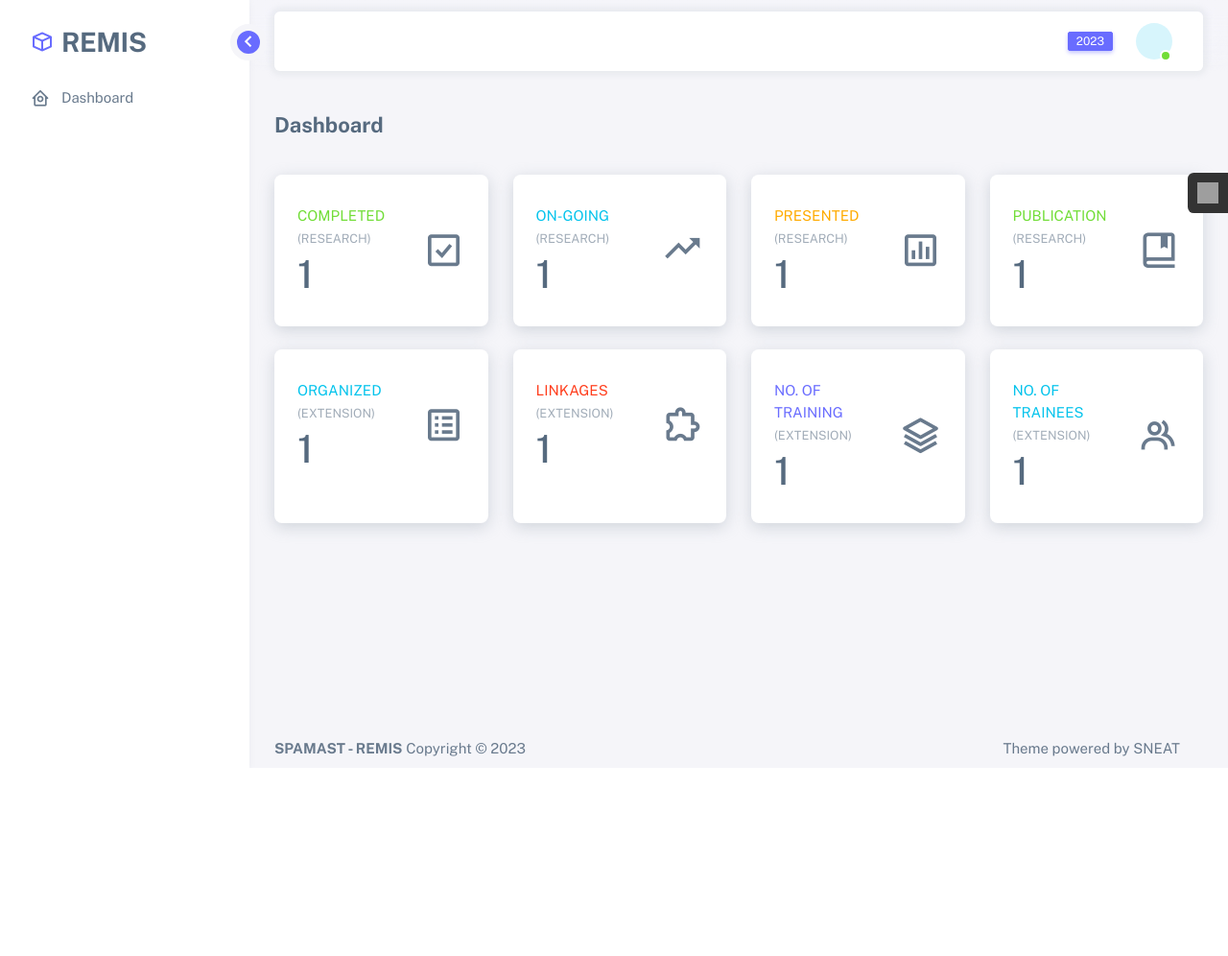
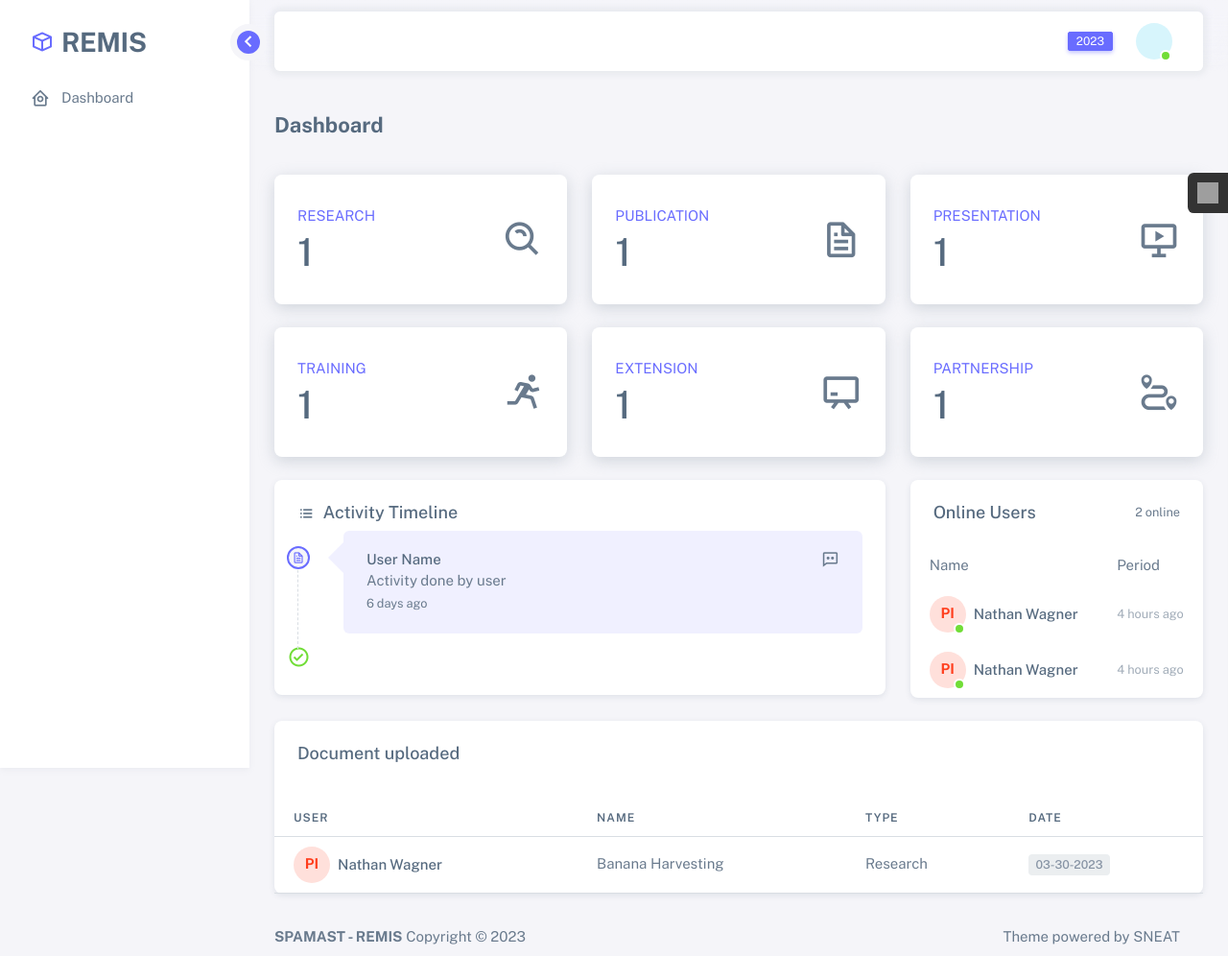
Before and after one commit to dondodano/remisapp, a Laravel app: page /dashboard in a window 1280 px wide. Shown: the whole page at 96% size. Before the commit the page ends 800 px from the top, so only its background shows below. Run offline with Laravel 8, Linux system fonts and the light colour scheme; the visitor is signed in with stand-in values (Sample User, id 1); data that the repository does not hold is empty; parts of the project's set-up code (start-up, migrations or seed data) failed here and were passed over; some libraries are stand-ins or nearby versions; grey boxes are pictures that could not be loaded.

Commit message:
updated dashboard

```diff
--- a/resources/views/livewire/dashboard/index.blade.php
+++ b/resources/views/livewire/dashboard/index.blade.php
@@ -1,71 +1,54 @@
 <div>
+    <!-- Document Count -->
     <div class="row">
-        <div class="col-xl-3 mb-4">
+        <div class="col-xl-4 mb-4">
             <div class="card border-left-primary shadow h-100 py-2">
                 <div class="card-body">
                     <div class="row no-gutters align-items-center">
                         <div class="col mr-2">
-                            <div class="text-xs font-weight-bold text-success text-uppercase mb-1">
-                                Completed <br/><small class="text-muted">(Research)</small>
+                            <div class="text-xs font-weight-bold text-primary text-uppercase mb-1">
+                                Research
                             </div>
                             <div class="h5 mb-0 font-weight-bold text-gray-800 dash-count">1</div>
                         </div>
                         <div class="col-auto">
-                            <i class='bx bx-check-square dash-icon '></i>
+                            <i class='bx bx-search-alt dash-icon'></i>
                         </div>
                     </div>
                 </div>
             </div>
         </div>
 
-        <div class="col-xl-3 mb-4">
+        <div class="col-xl-4 mb-4">
             <div class="card border-left-primary shadow h-100 py-2">
                 <div class="card-body">
                     <div class="row no-gutters align-items-center">
                         <div class="col mr-2">
-                            <div class="text-xs font-weight-bold text-info text-uppercase mb-1">
-                                On-Going <br/><small class="text-muted">(Research)</small>
+                            <div class="text-xs font-weight-bold text-primary text-uppercase mb-1">
+                                Publication
                             </div>
                             <div class="h5 mb-0 font-weight-bold text-gray-800 dash-count">1</div>
                         </div>
                         <div class="col-auto">
-                            <i class='bx bx-trending-up  dash-icon'></i>
+                            <i class='bx bx-file dash-icon'></i>
                         </div>
                     </div>
                 </div>
             </div>
         </div>
 
-        <div class="col-xl-3 mb-4">
+        <div class="col-xl-4 mb-4">
             <div class="card border-left-primary shadow h-100 py-2">
                 <div class="card-body">
                     <div class="row no-gutters align-items-center">
                         <div class="col mr-2">
-                            <div class="text-xs font-weight-bold text-warning text-uppercase mb-1">
-                                Presented <br/><small class="text-muted">(Research)</small>
+                            <div class="text-xs font-weight-bold text-primary text-uppercase mb-1">
+                                Presentation
                             </div>
                             <div class="h5 mb-0 font-weight-bold text-gray-800 dash-count">1</div>
                         </div>
                         <div class="col-auto">
-                            <i class='bx bx-bar-chart-square dash-icon'></i>
-                        </div>
-                    </div>
-                </div>
-            </div>
-        </div>
-
-        <div class="col-xl-3 mb-4">
-            <div class="card border-left-primary shadow h-100 py-2">
-                <div class="card-body">
-                    <div class="row no-gutters align-items-center">
-                        <div class="col mr-2">
-                            <div class="text-xs font-weight-bold text-success text-uppercase mb-1">
-                                Publication <br/><small class="text-muted">(Research)</small>
-                            </div>
-                            <div class="h5 mb-0 font-weight-bold text-gray-800 dash-count">1</div>
-                        </div>
-                        <div class="col-auto">
-                            <i class='bx bx-book-bookmark  dash-icon' ></i>
+                            <i class='bx bx-slideshow dash-icon' ></i>
                         </div>
                     </div>
                 </div>
@@ -74,81 +57,187 @@
     </div>
 
     <div class="row">
-        <div class="col-xl-3 mb-4">
+        <div class="col-xl-4 mb-4">
             <div class="card border-left-primary shadow h-100 py-2">
                 <div class="card-body">
                     <div class="row no-gutters align-items-center">
                         <div class="col mr-2">
-                            <div class="text-xs font-weight-bold text-info text-uppercase mb-1">
-                                Organized <br/><small class="text-muted">(Extension)</small>
+                            <div class="text-xs font-weight-bold text-primary text-uppercase mb-1">
+                                Training
                             </div>
                             <div class="h5 mb-0 font-weight-bold text-gray-800 dash-count">1</div>
                         </div>
                         <div class="col-auto">
-                            <i class='bx bx-spreadsheet dash-icon' ></i>
+                            <i class='bx bx-run dash-icon'></i>
                         </div>
                     </div>
                 </div>
             </div>
         </div>
 
-        <div class="col-xl-3 mb-4">
+        <div class="col-xl-4 mb-4">
             <div class="card border-left-primary shadow h-100 py-2">
                 <div class="card-body">
                     <div class="row no-gutters align-items-center">
                         <div class="col mr-2">
-                            <div class="text-xs font-weight-bold text-danger text-uppercase mb-1">
-                                Linkages <br/><small class="text-muted">(Extension)</small>
+                            <div class="text-xs font-weight-bold text-primary text-uppercase mb-1">
+                                Extension
                             </div>
                             <div class="h5 mb-0 font-weight-bold text-gray-800 dash-count">1</div>
                         </div>
                         <div class="col-auto">
-                            <i class='bx bx-extension dash-icon' ></i>
+                            <i class='bx bx-chalkboard dash-icon'></i>
                         </div>
                     </div>
                 </div>
             </div>
         </div>
 
-        <div class="col-xl-3 mb-4">
+        <div class="col-xl-4 mb-4">
             <div class="card border-left-primary shadow h-100 py-2">
                 <div class="card-body">
                     <div class="row no-gutters align-items-center">
                         <div class="col mr-2">
                             <div class="text-xs font-weight-bold text-primary text-uppercase mb-1">
-                                No. of Training <br/><small class="text-muted">(Extension)</small>
+                                Partnership
                             </div>
                             <div class="h5 mb-0 font-weight-bold text-gray-800 dash-count">1</div>
                         </div>
                         <div class="col-auto">
-                            <i class='bx bx-layer dash-icon' ></i>
-                        </div>
-                    </div>
-                </div>
-            </div>
-        </div>
-
-        <div class="col-xl-3 mb-4">
-            <div class="card border-left-primary shadow h-100 py-2">
-                <div class="card-body">
-                    <div class="row no-gutters align-items-center">
-                        <div class="col mr-2">
-                            <div class="text-xs font-weight-bold text-info text-uppercase mb-1">
-                                No. of Trainees <br/><small class="text-muted">(Extension)</small>
-                            </div>
-                            <div class="h5 mb-0 font-weight-bold text-gray-800 dash-count">1</div>
-                        </div>
-                        <div class="col-auto">
-                            <i class='bx bx-group dash-icon' ></i>
+                            <i class='bx bx-trip dash-icon'></i>
                         </div>
                     </div>
                 </div>
             </div>
         </div>
     </div>
+    <!--/ Document Count -->
 
-    <div class="row">
+
+    <div class="row mb-4">
+
+        <!-- Activity Timeline -->
+        <div class="col-md-8">
+            <div class="card">
+                <div class="card-header  d-flex align-items-center justify-content-between">
+                    <h5 class="card-title m-0 me-2"><i class="bx bx-list-ul me-2"></i>Activity Timeline</h5>
+                </div>
+                <div class="card-body">
+
+                    <ul class="timeline timeline-dashed ">
+                        <li class="mb-4 timeline-item timeline-item-primary">
+                            <span class="timeline-indicator timeline-indicator-primary">
+                                <i class='bx bx-file'></i>
+                            </span>
+                            <div class="timeline-event">
+                                <div class="timeline-header mb-0">
+                                    <h6 class="mb-0">User Name</h6>
+                                    <a href="/evaluate/1" class="btn p-0" type="button" title="Evaluate">
+                                        <i class='bx bx-comment-dots'></i>
+                                    </a>
+                                </div>
+                                <p class="mb-0">Activity done by user</p>
+                                <small>6 days ago</small>
+                            </div>
+                        </li>
+
+                        <li class="timeline-end-indicator">
+                            <i class="bx bx-check-circle text-success"></i>
+                        </li>
+                    </ul>
+
+                </div>
+            </div>
+        </div>
+        <!--/ Activity Timeline -->
+
+        <!-- Online Users -->
+        <div class="col-md-4">
+            <div class="card">
+                <div class="card-header d-flex align-items-center justify-content-between">
+                    <h5 class="card-title  m-0 me-2">Online Users</h5>
+                    <small>2 online</small>
+                </div>
+                <div class="table-responsive">
+                    <table class="table table-borderless">
+                        <thead>
+                            <tr>
+                                <td>Name</td>
+                                <td>Period</td>
+                            </tr>
+                        </thead>
+                        <tbody>
+                            <tr>
+                                <td>
+                                    <div class="d-flex justify-content-start align-items-center">
+                                        <div class="avatar me-2 avatar-online">
+                                            <span class="avatar-initial rounded-circle bg-label-danger">pi</span>
+                                        </div>
+                                        <div class="d-flex flex-column">
+                                            <h6 class="mb-0 text-truncate">Nathan Wagner</h6>
+                                        </div>
+                                    </div>
+                                </td>
+                                <td><small class="text-truncate text-muted">4 hours ago</small></td>
+                            </tr>
+                            <tr>
+                                <td>
+                                    <div class="d-flex justify-content-start align-items-center">
+                                        <div class="avatar me-2 avatar-online">
+                                            <span class="avatar-initial rounded-circle bg-label-danger">pi</span>
+                                        </div>
+                                        <div class="d-flex flex-column">
+                                            <h6 class="mb-0 text-truncate">Nathan Wagner</h6>
+                                        </div>
+                                    </div>
+                                </td>
+                                <td><small class="text-truncate text-muted">4 hours ago</small></td>
+                            </tr>
+                        </tbody>
+                    </table>
+                </div>
+            </div>
+        </div>
+        <!--/ Online Users -->
 
     </div>
 
+    <div class="row">
+        <div class="col-12">
+            <div class="card">
+                <div class="card-header">
+                    <h5 class="card-title">Document uploaded</h5>
+                </div>
+                <div class="tabl-responsive">
+                    <table class="table">
+                        <thead>
+                            <tr>
+                                <th>User</th>
+                                <th>Name</th>
+                                <th>Type</th>
+                                <th>Date</th>
+                            </tr>
+                        </thead>
+                        <tbody>
+                            <tr>
+                                <td>
+                                    <div class="d-flex justify-content-start align-items-center">
+                                        <div class="avatar me-2">
+                                            <span class="avatar-initial rounded-circle bg-label-danger">pi</span>
+                                        </div>
+                                        <div class="d-flex flex-column">
+                                            <h6 class="mb-0 text-truncate">Nathan Wagner</h6>
+                                        </div>
+                                    </div>
+                                </td>
+                                <td>Banana Harvesting</td>
+                                <td>Research</td>
+                                <td><span class="badge bg-label-secondary">03-30-2023</span></td>
+                            </tr>
+                        </tbody>
+                    </table>
+                </div>
+            </div>
+        </div>
+    </div>
 </div>
```
